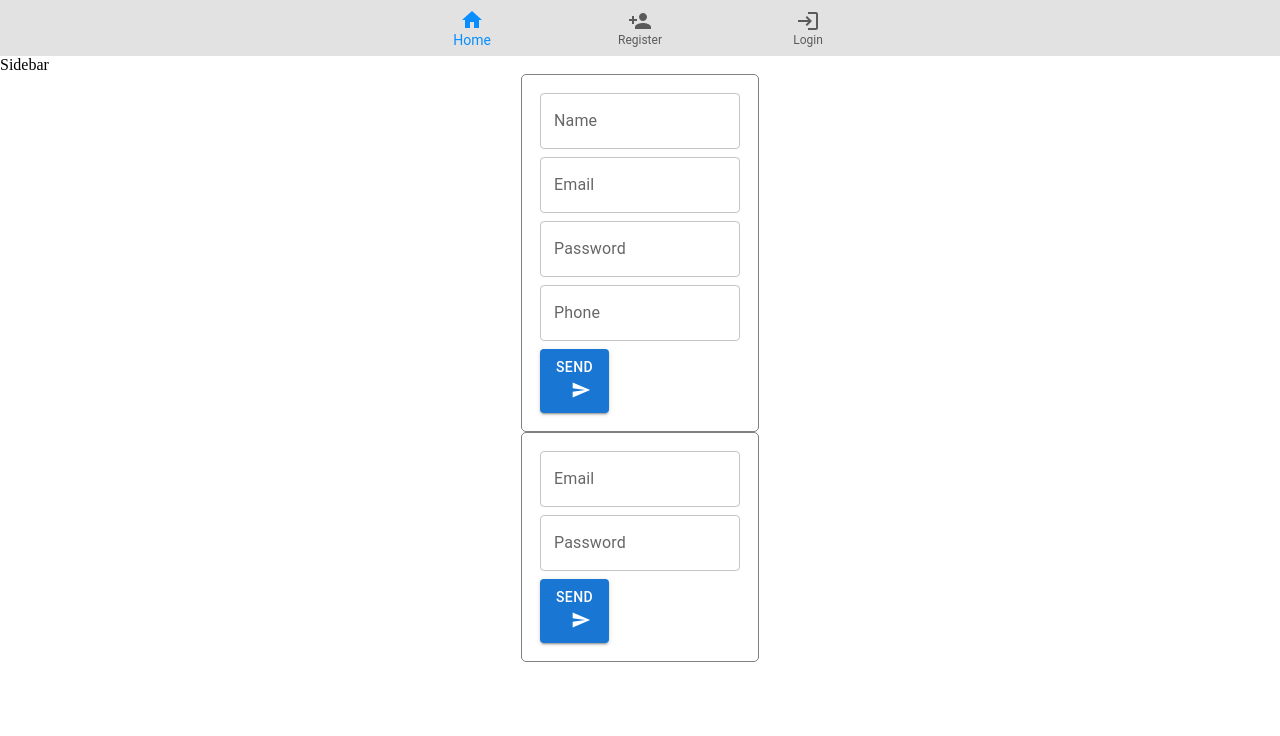
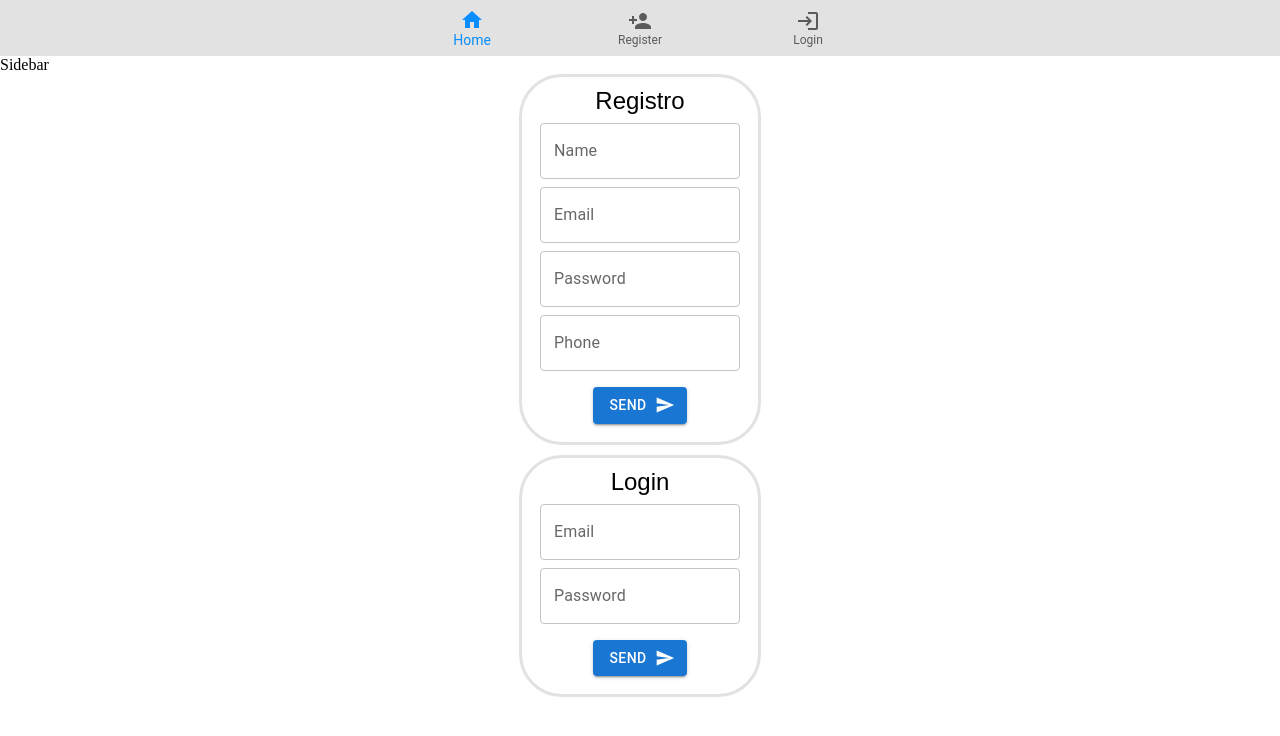
Before and after one commit to DaniloJ0/Final_Frontend-Subject, a React (Create React App) app in the folder app/: page / in a window 1280 px wide. Shown: the top 736 px of the page. Built offline with nearby package versions, Linux system fonts and the light colour scheme.

Commit message:
Login/Register End

```diff
--- a/app/src/index.js
+++ b/app/src/index.js
@@ -1,6 +1,8 @@
 import React from 'react';
 import ReactDOM from 'react-dom/client';
 import App from './App';
+import './App';
+
 
 const root = ReactDOM.createRoot(document.getElementById('root'));
 root.render(
--- a/app/src/pages/login/Login.jsx
+++ b/app/src/pages/login/Login.jsx
@@ -13,12 +13,13 @@ export default function FormPropsTextFields() {
         flexDirection: 'column',
         alignItems: 'center',
         '& .MuiTextField-root': { m: 1, width: '25ch', display: 'block' },
-        '& .MuiButton-root': { m: 1, display: 'block' },
+        '& .MuiButton-root': { m: 1,alignItems:'center' },'& h2': { fontFamily: 'Arial', fontWeight: 'normal' },
       }}
       noValidate
       autoComplete="off"
     >
-      <div style={{ borderRadius: '5px', border: '1px solid gray', padding: '10px', textAlign: 'center' }}>
+      <div style={{ borderRadius: '43px', border: '3px solid #e2e2e2', padding: '10px', textAlign: 'center' }}>
+      <h2>Login</h2>
       <TextField
           id="outlined-required"
           label="Email"
--- a/app/src/pages/register/Register.jsx
+++ b/app/src/pages/register/Register.jsx
@@ -13,13 +13,14 @@ export default function FormPropsTextFields() {
         flexDirection: 'column',
         alignItems: 'center',
         '& .MuiTextField-root': { m: 1, width: '25ch', display: 'block' },
-        '& .MuiButton-root': { m: 1, display: 'block' },
+        '& .MuiButton-root': { m: 1,alignItems:'center' },'& h2': { fontFamily: 'Arial', fontWeight: 'normal' },
       }}
       noValidate
       autoComplete="off"
     >
-      <div style={{ borderRadius: '5px', border: '1px solid gray', padding: '10px', textAlign: 'center' }}>
-      <TextField
+      <div style={{ borderRadius: '43px', border: '3px solid #e2e2e2', padding: '10px', textAlign: 'center',marginBottom:'10px' }}>
+        <h2>Registro</h2>
+        <TextField
           id="outlined-Name"
           label="Name"
           type="Text"
```
